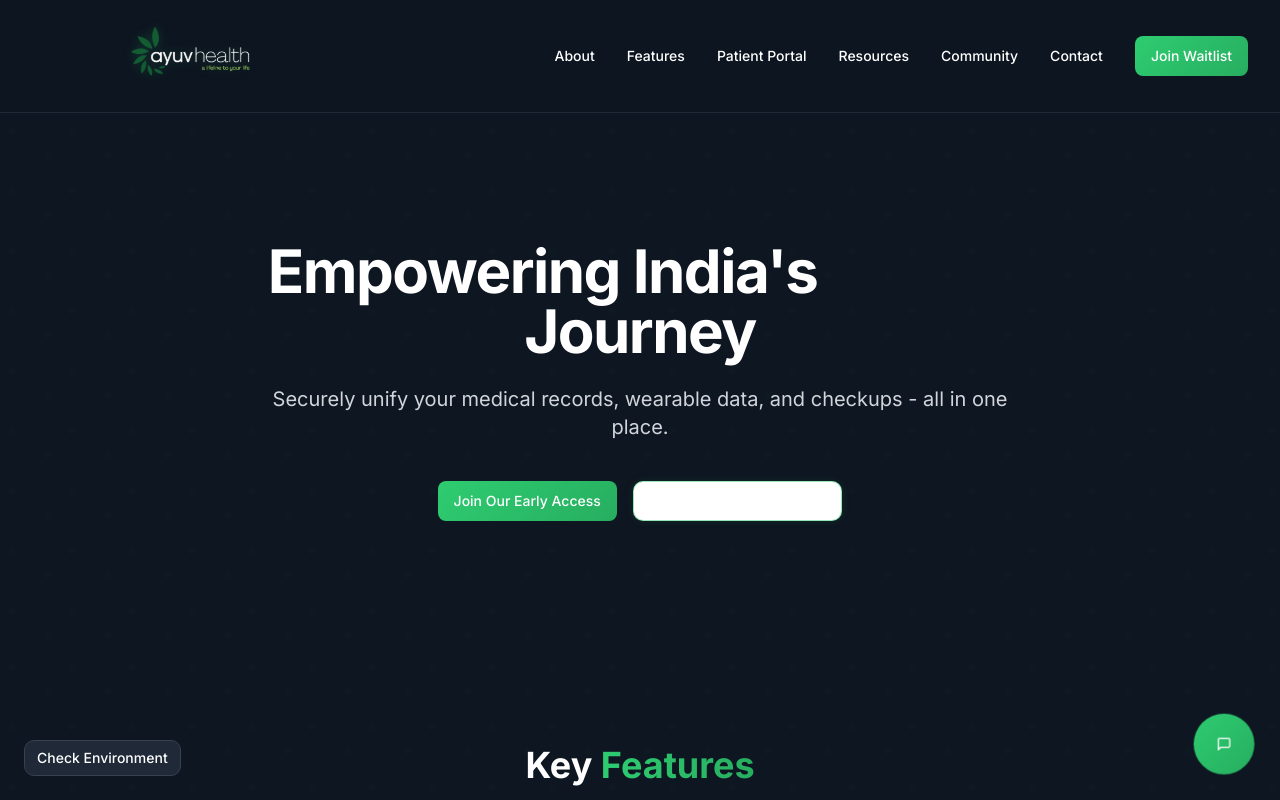
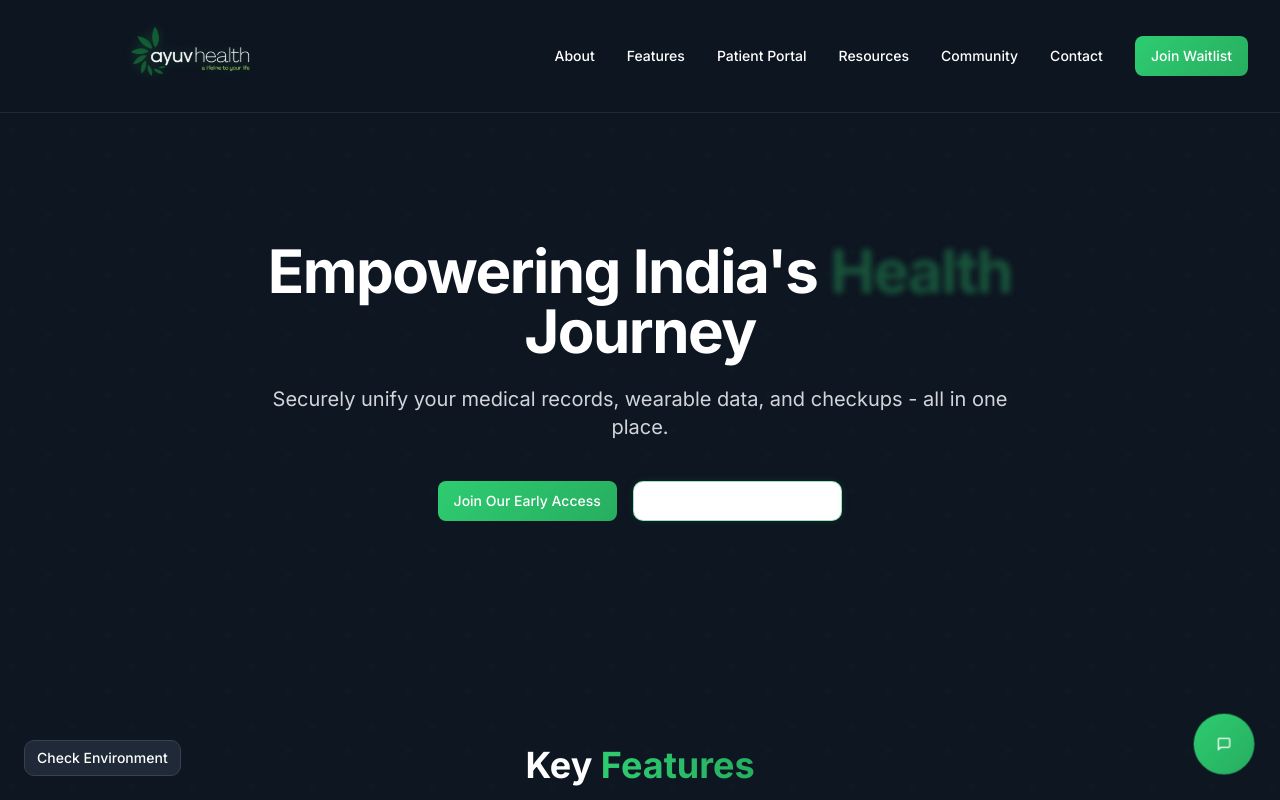
Before and after one commit to VandRTech/ayuv-health, a Next.js app: page / in a window 1280 px wide. Shown: the top 800 px of the page. Built offline with nearby package versions, Linux system fonts and the light colour scheme.

Commit message:
Update globals.css

```diff
--- a/app/globals.css
+++ b/app/globals.css
@@ -276,9 +276,8 @@
 
 .health-letter {
   display: inline-block;
-  opacity: 0;
-  transform: translateY(15px);
-  /* filter: blur(10px); */ /* This line should be commented out or deleted */
+  opacity: 1; /* TEMPORARY: Set to 1 for testing visibility */
+  /* transform: translateY(15px); */ /* Optionally comment out transform for now */
   position: relative;
 }
 
@@ -300,13 +299,13 @@
 
 @keyframes letter-reveal {
   0% {
-    opacity: 0;
-    transform: translateY(15px);
+    opacity: 1; /* TEMPORARY */
+    /* transform: translateY(15px); */
   }
   100% {
     opacity: 1;
     transform: translateY(0);
-    /* text-shadow: 0 0 6px rgba(46, 204, 113, 0.35); */ /* Temporarily comment this out */
+    text-shadow: 0 0 6px rgba(46, 204, 113, 0.35);
   }
 }
 
```
